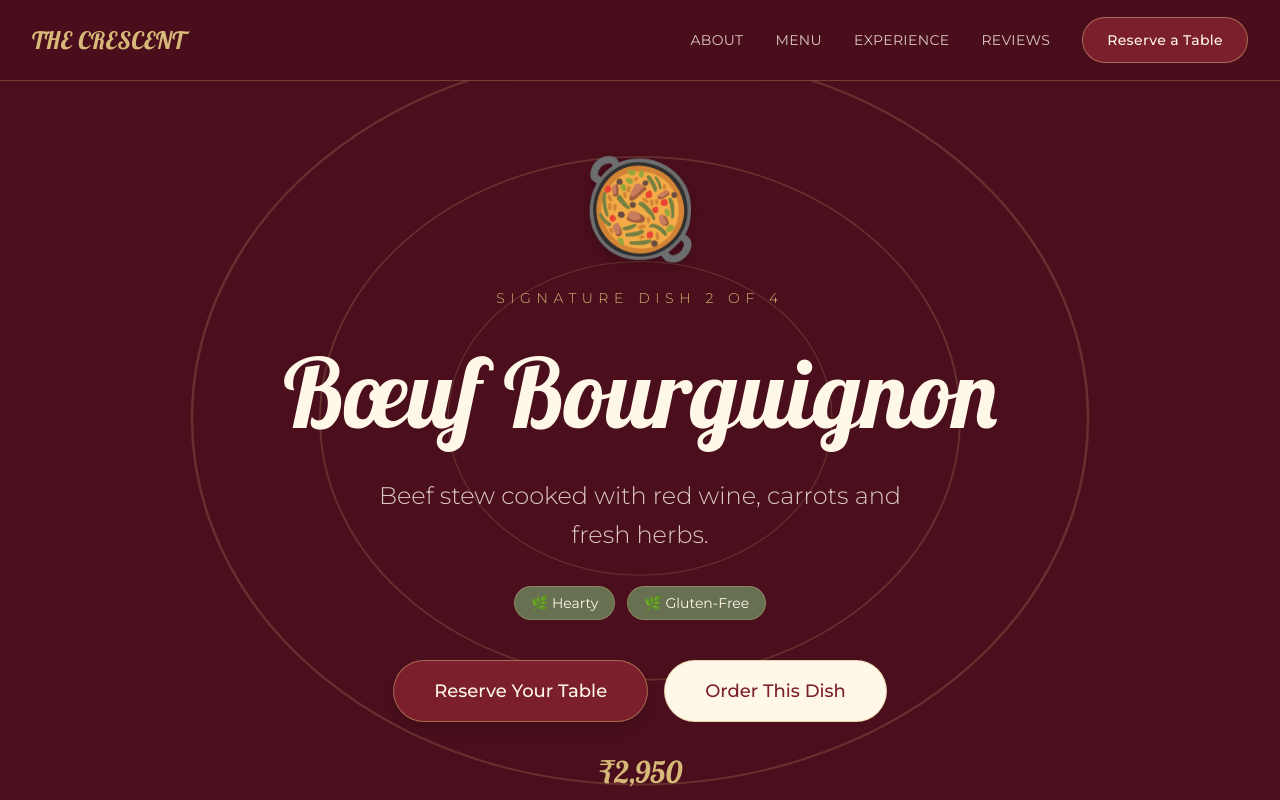
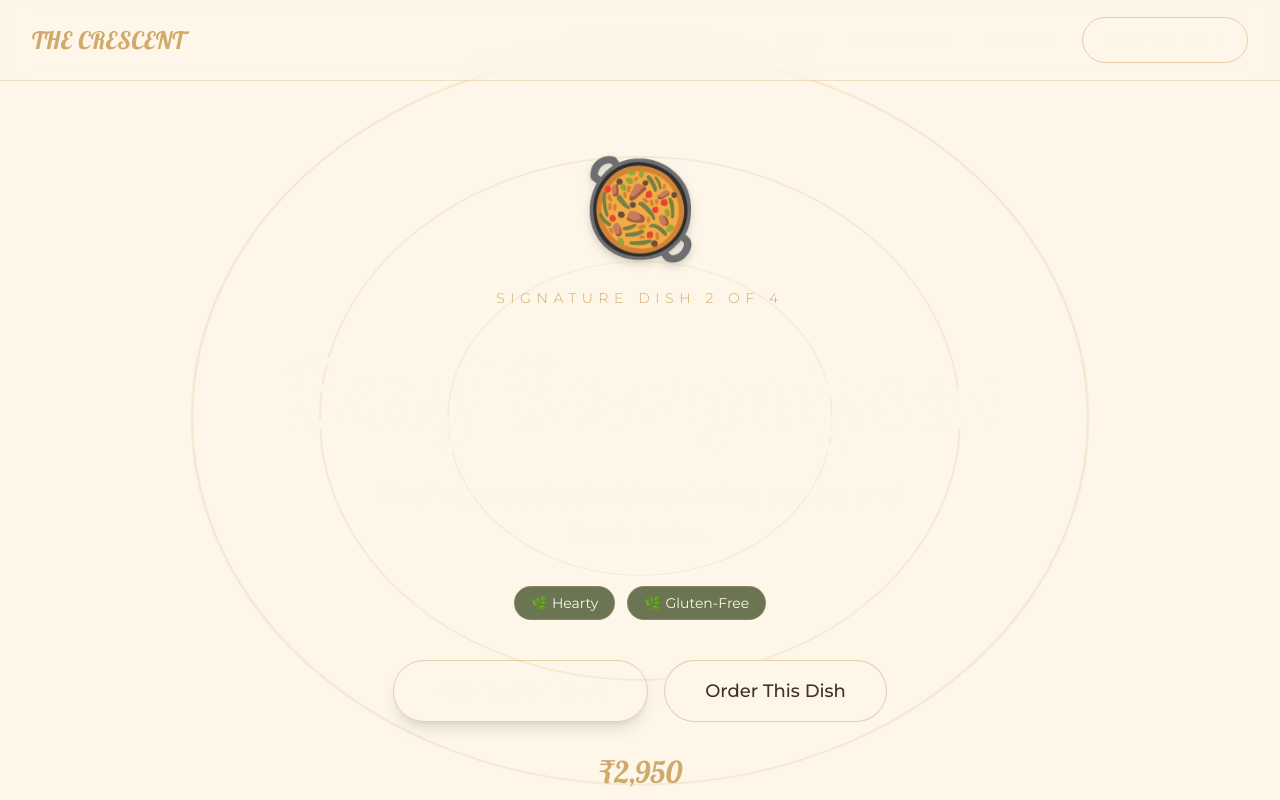
Before and after one commit to manishkumarmd19-creator/cresent, a Next.js app: page / in a window 1280 px wide. Shown: the top 800 px of the page. Built offline with nearby package versions, Linux system fonts and the light colour scheme.

Commit message:
Vintage Italian pizzeria typography redesign - red script on cream

```diff
--- a/src/app/globals.css
+++ b/src/app/globals.css
@@ -1,8 +1,8 @@
 @import "tailwindcss";
 
 :root {
-  --background: #4a0e1c;
-  --foreground: #fff7e8;
+  --background: #fdf6e9;
+  --foreground: #403025;
 }
 
 @theme inline {
@@ -10,13 +10,14 @@
   --color-foreground: var(--foreground);
   --font-sans: var(--font-montserrat);
   --font-lobster: var(--font-lobster);
-  --color-wine: #4a0e1c;
-  --color-gold: #d6b878;
-  --color-cream: #fff7e8;
-  --color-cocoa: #4a3026;
-  --color-burgundy: #7a1f2b;
-  --color-terracotta: #c97852;
-  --color-sage: #687052;
+  --font-script: var(--font-great-vibes);
+  --color-rosso: #c22b2b;
+  --color-rosso-dark: #8e1f1f;
+  --color-cream: #fdf6e9;
+  --color-cream-deep: #f6ecd9;
+  --color-cocoa: #403025;
+  --color-gold: #cfaa6b;
+  --color-sage: #6b7553;
 }
 
 body {
@@ -24,3 +25,20 @@ body {
   color: var(--foreground);
   font-family: var(--font-sans), Arial, Helvetica, sans-serif;
 }
+
+@keyframes marquee {
+  from {
+    transform: translateX(0);
+  }
+  to {
+    transform: translateX(-50%);
+  }
+}
+
+.marquee-track {
+  animation: marquee 30s linear infinite;
+}
+
+.marquee-track:hover {
+  animation-play-state: paused;
+}
```
